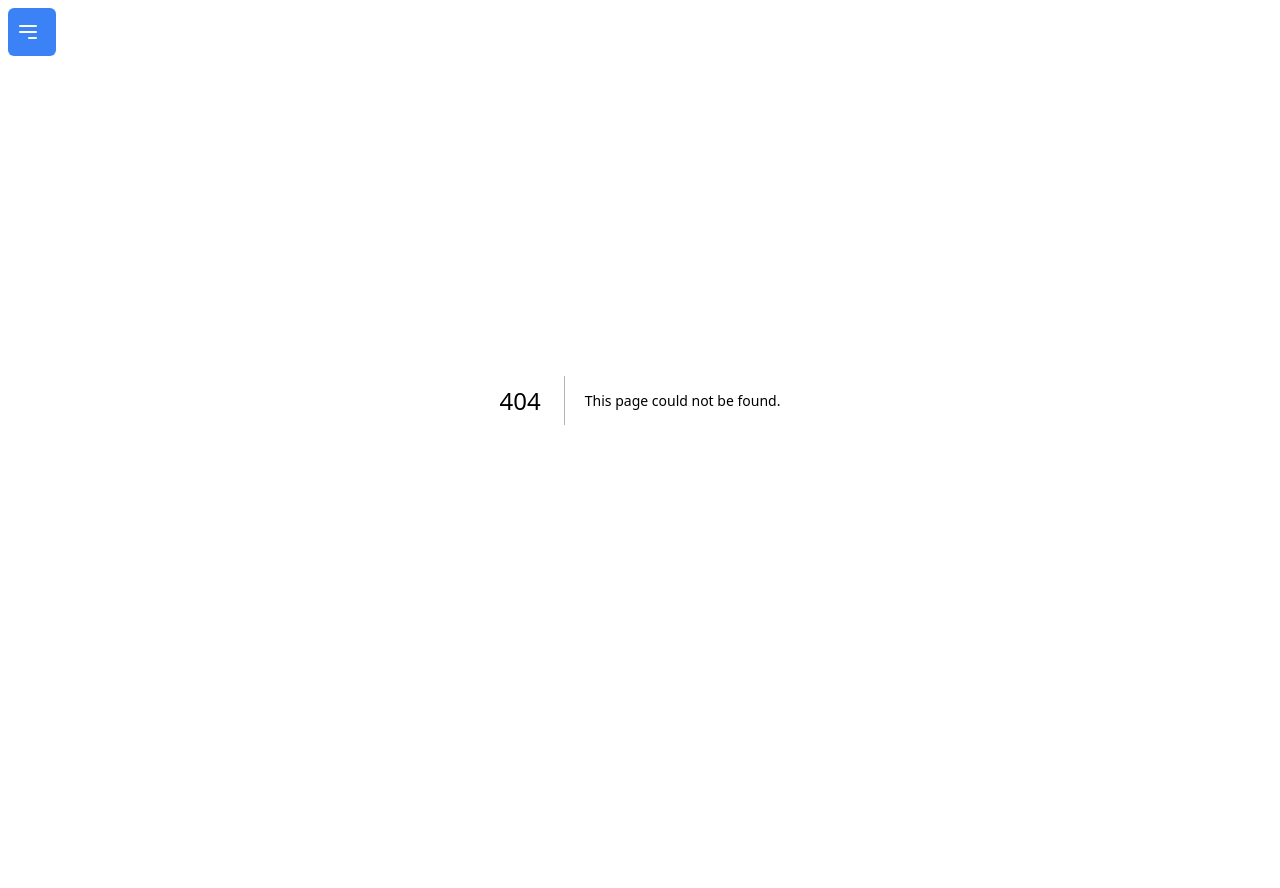
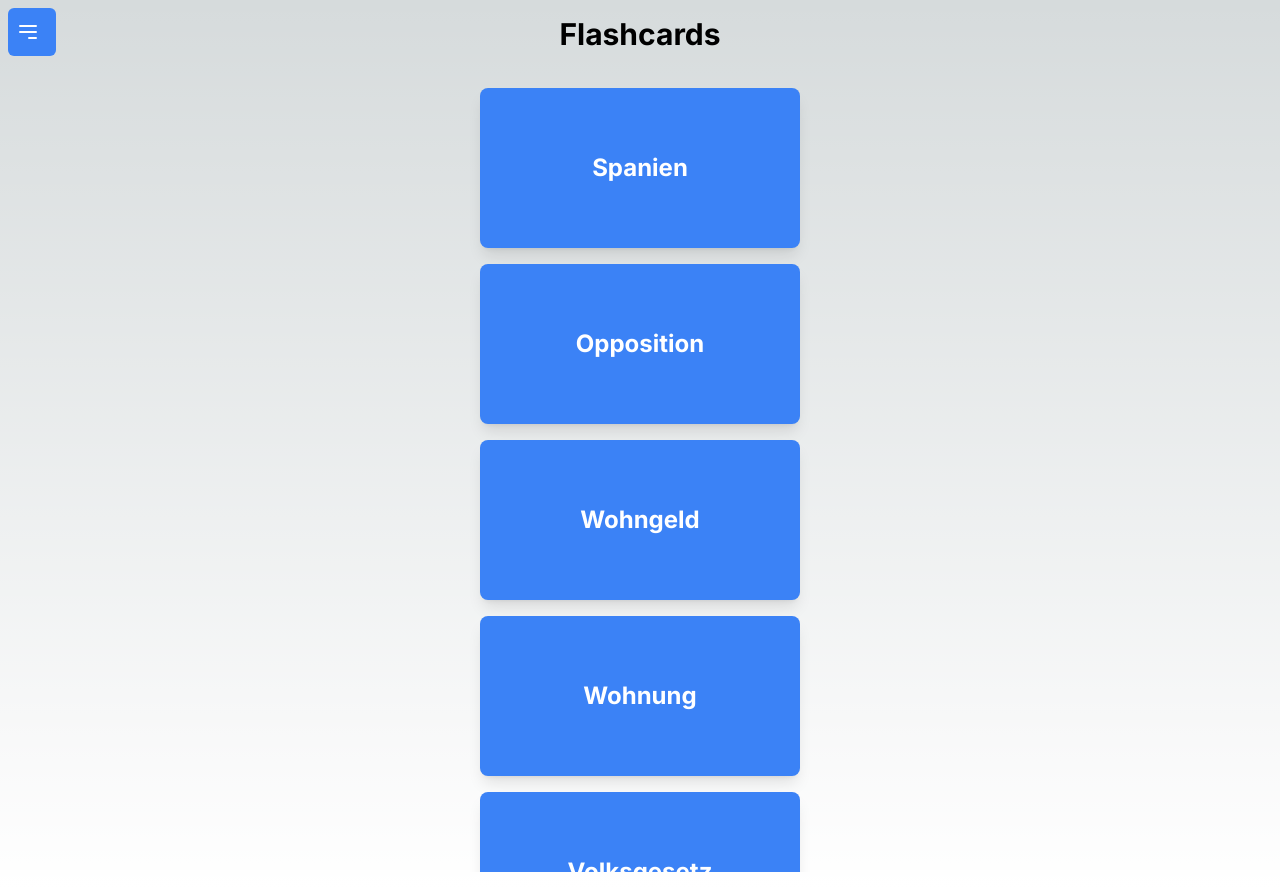
Before and after one commit to aemal/einbuergerungstest, a Next.js app: page /words in a window 1280 px wide. Before the commit this address had no page. Before the commit the page ends 800 px from the top, so only its background shows below. Built offline with nearby package versions, Linux system fonts and the light colour scheme.

Commit message:
added flashcards

```diff
--- a/package.json
+++ b/package.json
@@ -12,6 +12,7 @@
     "next": "14.2.3",
     "next-pwa": "^5.6.0",
     "react": "^18",
+    "react-card-flip": "^1.2.3",
     "react-dom": "^18"
   },
   "devDependencies": {
--- /dev/null
+++ b/src/app/words/page.tsx
@@ -0,0 +1,13 @@
+import React from "react";
+import FlashcardList from "../../components/FlashcardList";
+
+const Home: React.FC = () => {
+  return (
+    <div className="container mx-auto p-4">
+      <h1 className="text-3xl font-bold text-center mb-5">Flashcards</h1>
+      <FlashcardList />
+    </div>
+  );
+};
+
+export default Home;
--- /dev/null
+++ b/src/components/Flashcard.tsx
@@ -0,0 +1,36 @@
+"use client";
+import React, { useState } from "react";
+import ReactCardFlip from "react-card-flip";
+import { Word } from "../types";
+
+interface FlashcardProps {
+  word: Word;
+}
+
+const Flashcard: React.FC<FlashcardProps> = ({ word }) => {
+  const [isFlipped, setIsFlipped] = useState(false);
+
+  const handleFlip = () => {
+    setIsFlipped(!isFlipped);
+  };
+
+  return (
+    <ReactCardFlip isFlipped={isFlipped} flipDirection="vertical">
+      <div
+        onClick={handleFlip}
+        className="flex items-center justify-center w-80 h-40 bg-blue-500 text-white text-2xl font-bold rounded-lg shadow-lg cursor-pointer"
+      >
+        {word.German}
+      </div>
+
+      <div
+        onClick={handleFlip}
+        className="flex items-center justify-center w-80 h-40 bg-green-500 text-white text-2xl font-bold rounded-lg shadow-lg cursor-pointer"
+      >
+        {word.English}
+      </div>
+    </ReactCardFlip>
+  );
+};
+
+export default Flashcard;
--- /dev/null
+++ b/src/components/FlashcardList.tsx
@@ -0,0 +1,25 @@
+"use client";
+import React, { useEffect, useState } from "react";
+import Flashcard from "./Flashcard";
+import { Word } from "../types";
+import wordsData from "../data/words.json";
+
+const FlashcardList: React.FC = () => {
+  const [words, setWords] = useState<Word[]>([]);
+
+  useEffect(() => {
+    // Shuffle the words array
+    const shuffledWords = [...wordsData].sort(() => Math.random() - 0.5);
+    setWords(shuffledWords);
+  }, []);
+
+  return (
+    <div className="flex flex-col items-center space-y-4 overflow-y-scroll h-screen p-4">
+      {words.map((word, index) => (
+        <Flashcard key={index} word={word} />
+      ))}
+    </div>
+  );
+};
+
+export default FlashcardList;
--- a/src/components/LoadUmamiScript.tsx
+++ b/src/components/LoadUmamiScript.tsx
@@ -1,4 +1,3 @@
-// components/LoadUmamiScript.tsx
 'use client';
 
 import { useEffect } from 'react';
--- a/src/components/Navbar.tsx
+++ b/src/components/Navbar.tsx
@@ -39,6 +39,7 @@ const Navbar = () => {
               <Link href="/view1" className={`block text-black p-2 rounded ${pathname === '/view1' ? 'bg-gray-200' : ''}`} onClick={closeDrawer}>Interactive</Link>
               <Link href="/view2" className={`block text-black p-2 rounded ${pathname === '/view2' ? 'bg-gray-200' : ''}`} onClick={closeDrawer}>Interactive Random</Link>
               <Link href="/view3" className={`block text-black p-2 rounded ${pathname === '/view3' ? 'bg-gray-200' : ''}`} onClick={closeDrawer}>Read Only</Link>
+              <Link href="/words" className={`block text-black p-2 rounded ${pathname === '/words' ? 'bg-gray-200' : ''}`} onClick={closeDrawer}>Flashcards</Link>
               <Link href="/test" className={`block text-black p-2 rounded ${pathname === '/test' ? 'bg-gray-200' : ''}`} onClick={closeDrawer}>Practice Test</Link>
               <Link href="/wrong" className={`block text-black p-2 rounded ${pathname === '/wrong' ? 'bg-gray-200' : ''}`} onClick={closeDrawer}>Wrong Answers</Link>
               <Link href="/settings" className={`block text-black p-2 rounded ${pathname === '/settings' ? 'bg-gray-200' : ''}`} onClick={closeDrawer}>Settings</Link>
--- a/src/components/QuestionList.tsx
+++ b/src/components/QuestionList.tsx
@@ -1,4 +1,3 @@
-// src/components/QuestionList.tsx
 "use client";
 import { useEffect, useState } from "react";
 import QuestionCard from "./QuestionCard";
--- a/src/types/index.ts
+++ b/src/types/index.ts
@@ -30,3 +30,8 @@ export interface Data {
   };
   lands?: LandsData;
 }
+
+export interface Word {
+  German: string;
+  English: string;
+}
```
Also changed, not shown: 1 other file (tests, documents, lock files or other folders).
